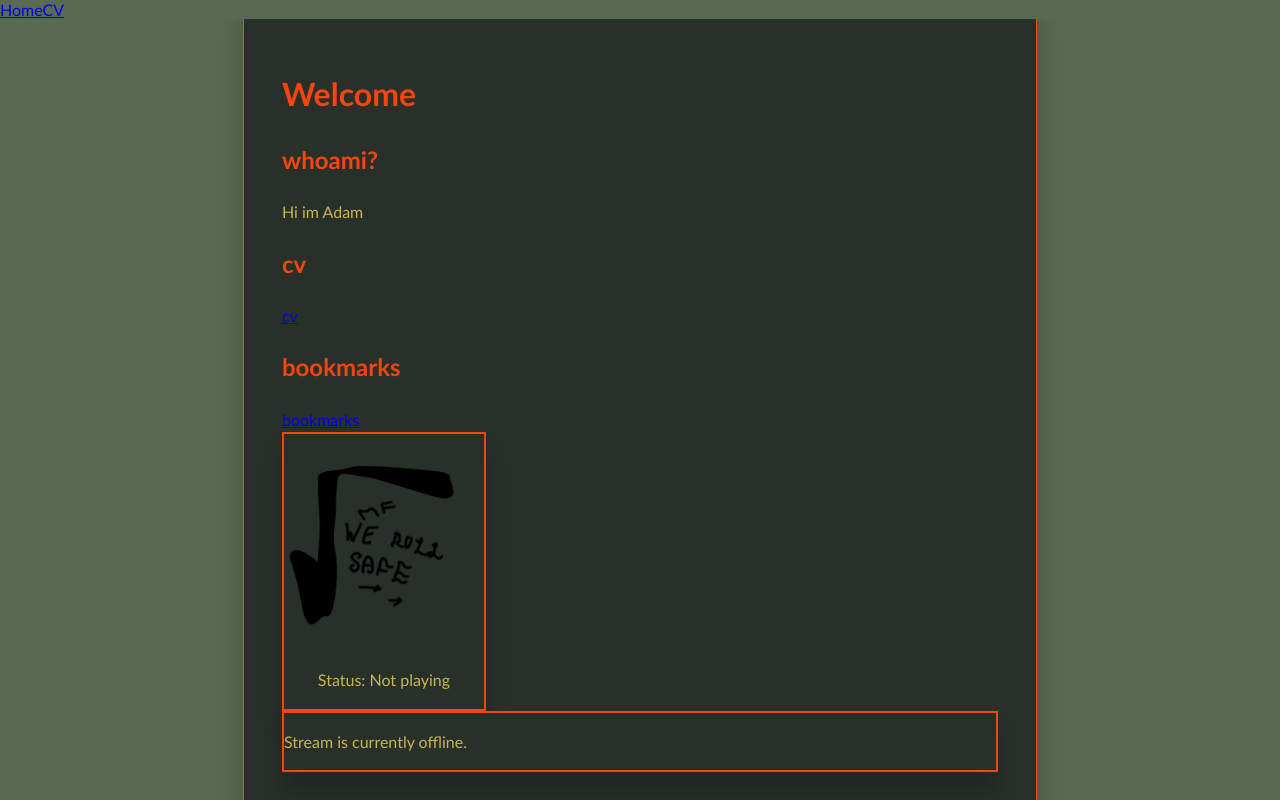
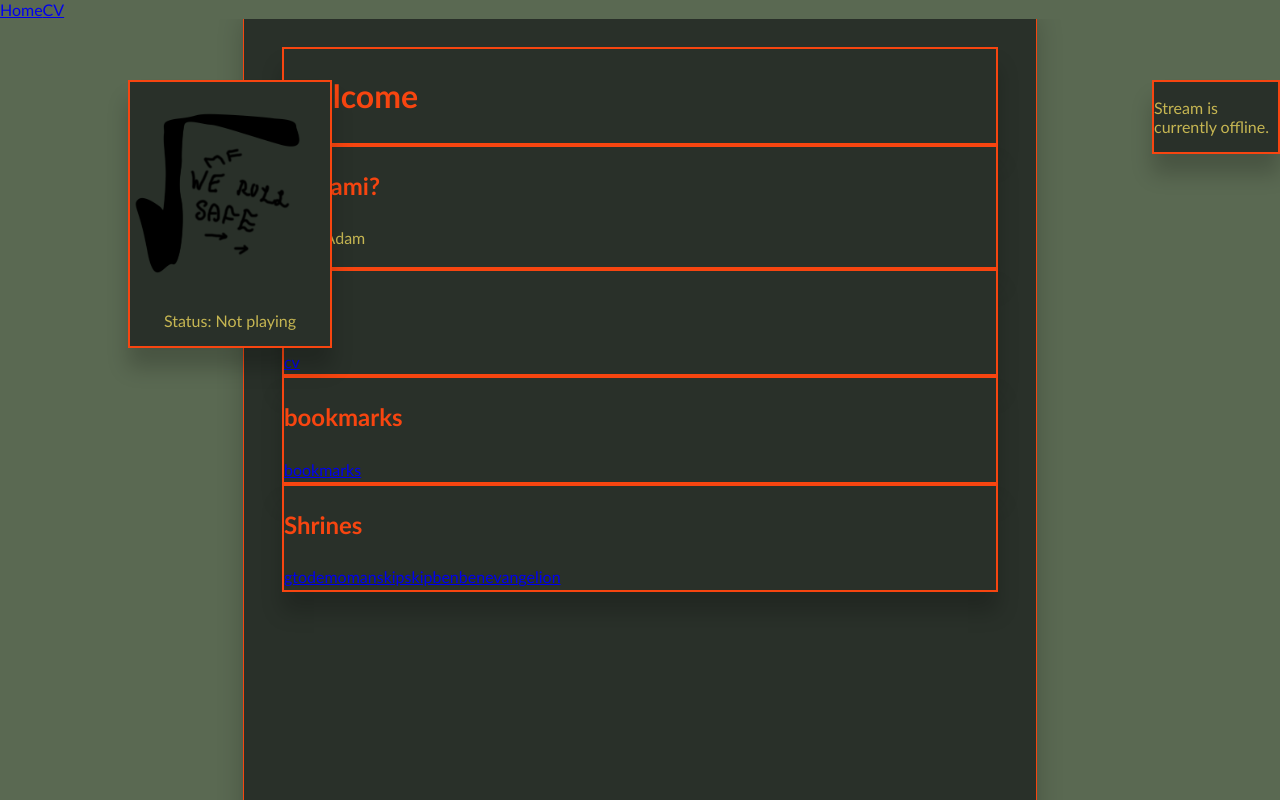
Before and after one commit to SteveThePug/web_server, a Vue app in the folder nginx/vue/: page / in a window 1280 px wide. Shown: the top 800 px of the page. Built offline with nearby package versions, Linux system fonts and the light colour scheme; no server answers.

Commit message:
adding shrines

```diff
--- a/nginx/vue/src/components/Radio.vue
+++ b/nginx/vue/src/components/Radio.vue
@@ -24,9 +24,7 @@ const checkStream = async () => {
             streamLive.value = true;
             streamUrl.value = "/radio/" + streamMount.value;
 
-            if (audio.value) {
-                audio.value.load(); // reload audio if it was offline before
-            }
+            if (audio.value) audio.value.load(); // reload audio if it was offline before
         }
     } catch (err) {
         streamLive.value = false;
@@ -40,3 +38,5 @@ onMounted(() => {
     setInterval(checkStream, 10000);
 });
 </script>
+
+<style scoped></style>
--- a/nginx/vue/src/router/index.js
+++ b/nginx/vue/src/router/index.js
@@ -23,6 +23,26 @@ const router = createRouter({
       component: () => import("../views/Bookmarks.vue"),
     },
     {
+      path: "/shrines/gto",
+      name: "gto shrine",
+      component: () => import("../views/shrines/GTO.vue"),
+    },
+    {
+      path: "/shrines/skipskipbenben",
+      name: "skipskipbenben shrine",
+      component: () => import("../views/shrines/Skipskipbenben.vue"),
+    },
+    {
+      path: "/shrines/evangelion",
+      name: "evangelion shrine",
+      component: () => import("../views/shrines/Evangelion.vue"),
+    },
+    {
+      path: "/shrines/demoman",
+      name: "demoman shrine",
+      component: () => import("../views/shrines/Demoman.vue"),
+    },
+    {
       path: "/:pathMatch(.*)*",
       name: "404",
       component: () => import("../views/404.vue"),
--- a/nginx/vue/src/views/Home.vue
+++ b/nginx/vue/src/views/Home.vue
@@ -4,33 +4,35 @@ import Radio from "@/components/Radio.vue";
 </script>
 
 <template>
+    <Spotify class="floating" style="left: 10vw; top: 10vh" />
+    <Radio class="floating" style="left: 90vw; top: 10vh" />
+
     <main class="a4page">
+        <div>
             <h1>Welcome</h1>
+        </div>
 
+        <div>
             <h2>whoami?</h2>
             <p>Hi im Adam</p>
+        </div>
 
+        <div>
             <h2>cv</h2>
             <RouterLink to="/cv">cv</RouterLink>
+        </div>
 
+        <div>
             <h2>bookmarks</h2>
             <RouterLink to="/bookmarks">bookmarks</RouterLink>
+        </div>
 
-        <Spotify />
-
-        <Radio />
-
-        <!--<h2> </h2>
-        <p>
-            Sometimes there's this fire that sends shivers down my back.
-            It'll come when I'm lis
-        </p>
-        -->
-
-        <!--<h2>Shrines</h1>
-        <a href="/pages/shrines/evangelion.html">Evangelion</a>
-        <a href="/pages/shrines/skipskipbenben.html">Skip skip ben ben</a>
-        <a href="/pages/shrines/demoman.html">demoman</a>-->
-        <!--<a href="pages/shrines/gto.html">GTO</a>-->
+        <div>
+            <h2>Shrines</h2>
+            <RouterLink to="/shrines/gto">gto</RouterLink>
+            <RouterLink to="/shrine/demoman">demoman</RouterLink>
+            <RouterLink to="/shrines/skipskipbenben">skipskipbenben</RouterLink>
+            <RouterLink to="/shrines/evangelion">evangelion</RouterLink>
+        </div>
     </main>
 </template>
--- /dev/null
+++ b/nginx/vue/src/views/shrines/Demoman.vue
@@ -0,0 +1 @@
+<template></template>
--- /dev/null
+++ b/nginx/vue/src/views/shrines/Evangelion.vue
@@ -0,0 +1 @@
+<template></template>
--- /dev/null
+++ b/nginx/vue/src/views/shrines/GTO.vue
@@ -0,0 +1 @@
+<template></template>
--- /dev/null
+++ b/nginx/vue/src/views/shrines/Skipskipbenben.vue
@@ -0,0 +1 @@
+<template></template>
```
Lines whose indentation alone changed are shown as unchanged.
